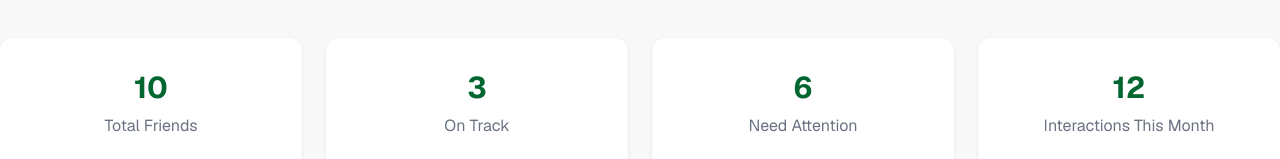
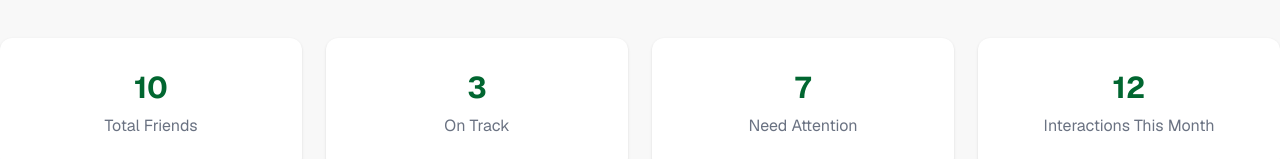
Before and after one commit to parvezmahmudlalin/keen-keeper, a React (Vite) app: page / in a window 1280 px wide. Shown: the part 378-537 px from the top of the page. Built offline with nearby package versions, Linux system fonts and the light colour scheme.

Commit message:
added dynamic function in Summary components

```diff
--- a/src/components/shared/Navbar.jsx
+++ b/src/components/shared/Navbar.jsx
@@ -8,7 +8,7 @@ import { TimelineContext } from '../context/context';
 
 
 const Navbar = () => {
-  const {timelineData = []} = useContext(TimelineContext)
+  const {timelineData } = useContext(TimelineContext)
   return (
 
 
--- a/src/page/Home.jsx
+++ b/src/page/Home.jsx
@@ -8,7 +8,7 @@ const Home = () => {
 
   return (
     <div>
-     <Summary/>
+     <Summary fetchFriends = {fetchFriends}/>
      <Suspense fallback = {<h1>Loading.....</h1>}>
        <Friends fetchFriends = {fetchFriends}/>
      </Suspense>
--- a/src/page/Summary.jsx
+++ b/src/page/Summary.jsx
@@ -1,6 +1,13 @@
+import { use } from "react";
 
 
-const Summary = () => {
+
+const Summary = ({fetchFriends}) => {
+  const summary = use(fetchFriends)
+   const onTrack = summary.filter(f => f.status === "on-track").length;
+   const needAttention = summary.filter(f =>
+    f.status === "overdue" || f.status === "almost due"
+  ).length;
   return (
     <div className="bg-base-200 py-20">
       <div className="container mx-auto text-center">
@@ -26,17 +33,17 @@ const Summary = () => {
         <div className="grid grid-cols-1 md:grid-cols-4 gap-6 mt-12">
 
           <div className="bg-base-100 p-8 rounded-xl shadow text-center">
-            <h2 className="text-3xl font-bold text-green-800">10</h2>
+            <h2 className="text-3xl font-bold text-green-800">{summary.length}</h2>
             <p className="text-gray-500 mt-2">Total Friends</p>
           </div>
 
           <div className="bg-base-100 p-8 rounded-xl shadow text-center">
-            <h2 className="text-3xl font-bold text-green-800">3</h2>
+            <h2 className="text-3xl font-bold text-green-800">{onTrack}</h2>
             <p className="text-gray-500 mt-2">On Track</p>
           </div>
 
           <div className="bg-base-100 p-8 rounded-xl shadow text-center">
-            <h2 className="text-3xl font-bold text-green-800">6</h2>
+            <h2 className="text-3xl font-bold text-green-800">{needAttention}</h2>
             <p className="text-gray-500 mt-2">Need Attention</p>
           </div>
 
--- a/src/page/Timeline.jsx
+++ b/src/page/Timeline.jsx
@@ -29,7 +29,7 @@ const Timeline = () => {
 
         <h1 className="text-3xl font-bold mb-6">Timeline</h1>
 
-        {/* Filter */}
+
         <select
           className="select select-bordered mb-8 "
           value={filter}
```
